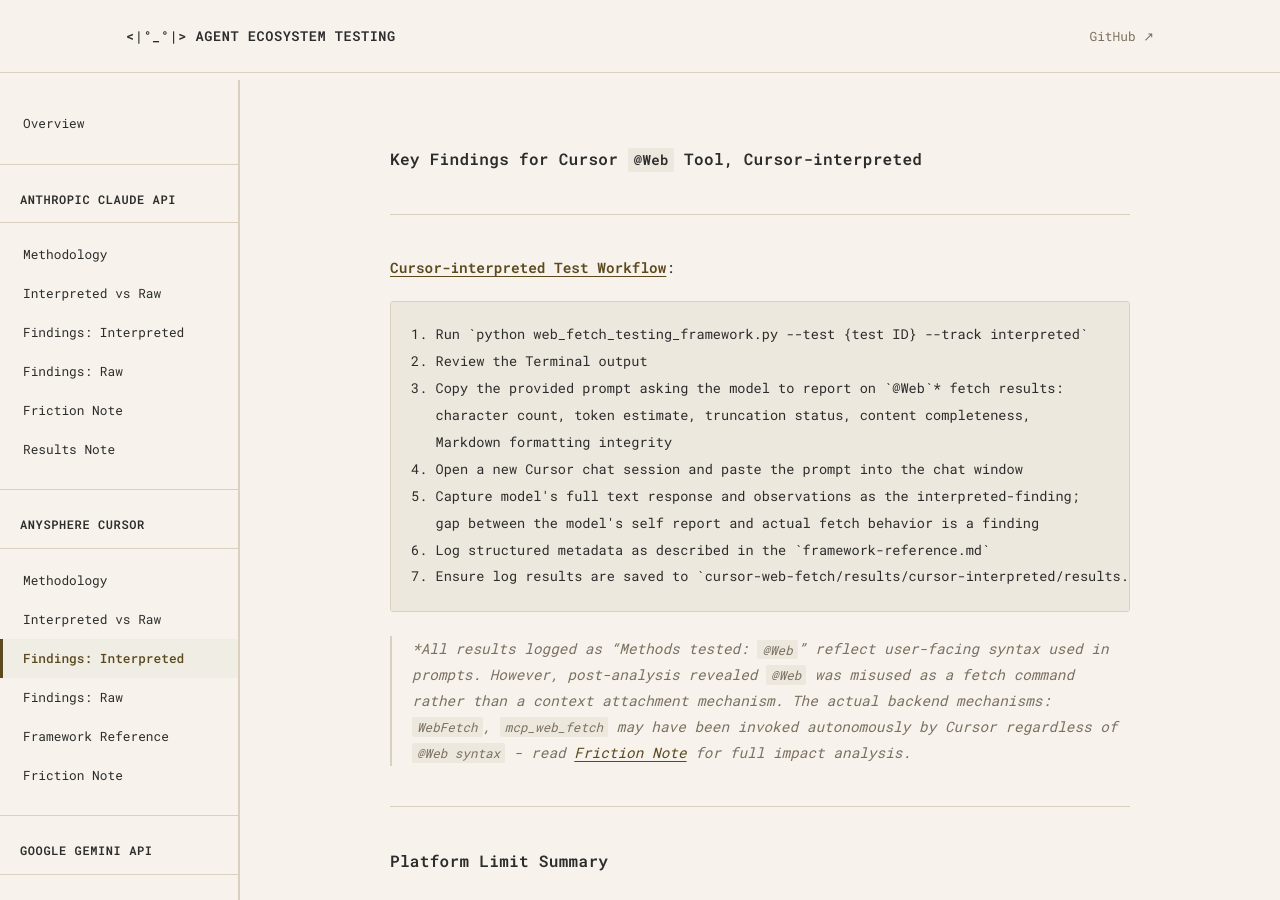
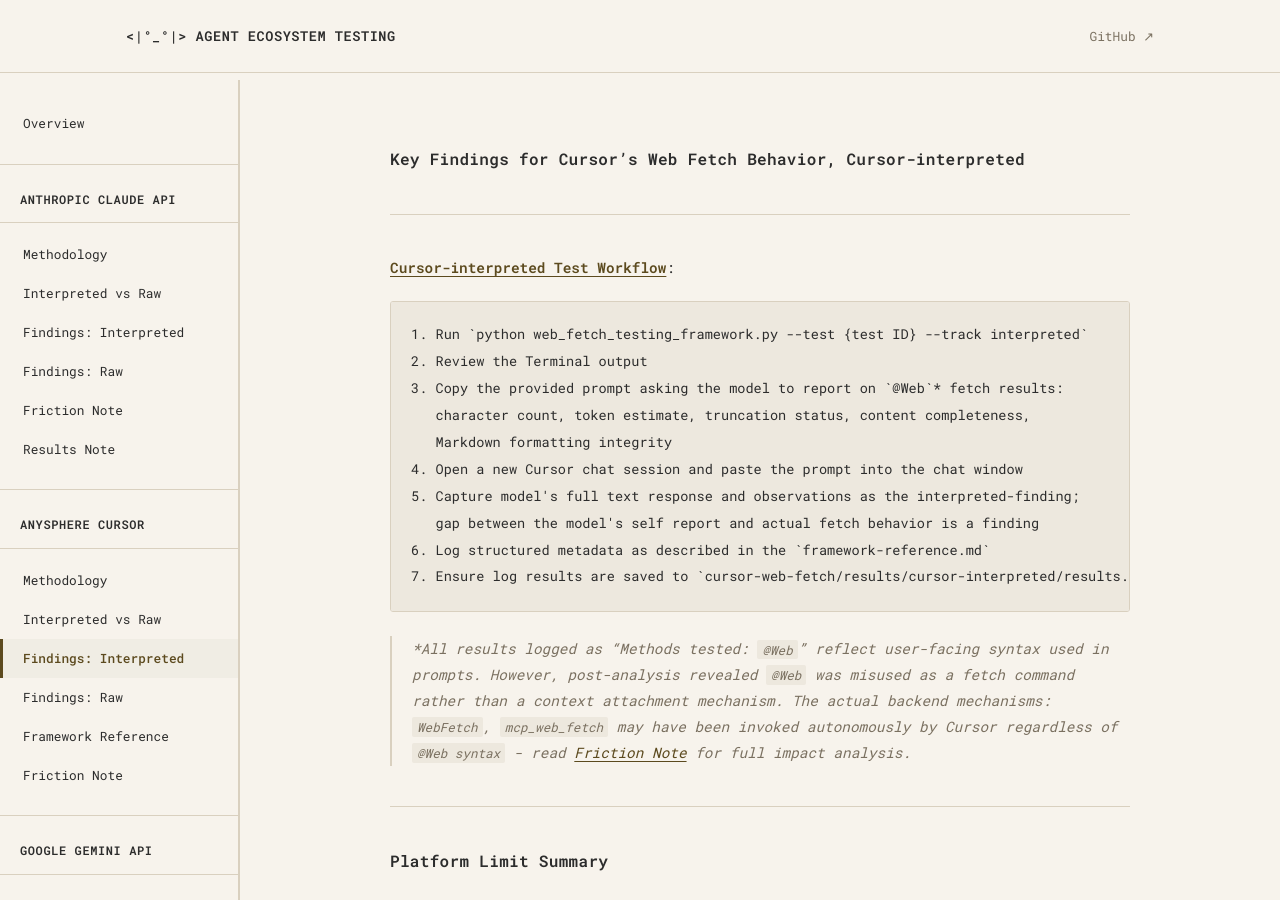
Before and after one commit to rhyannonjoy/agent-ecosystem-testing, a Jekyll site: the page built from docs/anysphere-cursor/cursor-test-findings.md, in a window 1280 px wide and 900 px high. Built offline with Jekyll 4.4.1, drawn with Linux system fonts in a browser that asks for light colours.

Commit message:
style(docs): standardize titles (Issue #20)

```diff
--- a/docs/anysphere-cursor/cursor-test-findings.md
+++ b/docs/anysphere-cursor/cursor-test-findings.md
@@ -1,12 +1,12 @@
 ---
 layout: default
-title: "Key Findings Cursor @Web Tool, Cursor-interpreted"
+title: "Key Findings Cursor's Web Fetch Behavior, Cursor-interpreted"
 nav_order: 3
 permalink: /docs/anysphere-cursor/cursor-test-findings
 parent: Anysphere Cursor
 ---
 
-## Key Findings for Cursor `@Web` Tool, Cursor-interpreted
+## Key Findings for Cursor's Web Fetch Behavior, Cursor-interpreted
 
 ---
 
```
Also changed, not shown: docs/anysphere-cursor/cursor-test-findings-raw.md (+2 -2 lines), docs/anysphere-cursor/framework-reference.md (+2 -2 lines).
